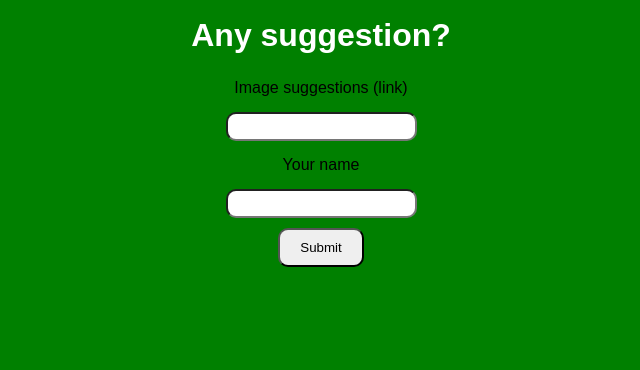
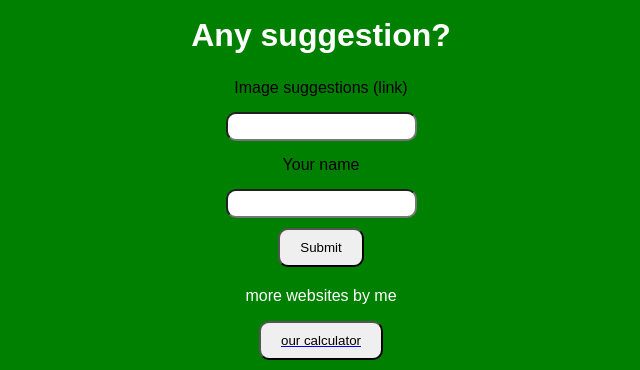
Before and after one commit to sid382919/web, a plain HTML site: page index.html in a window 1280 px wide. Shown: the part 734-1104 px from the top of the page, without its empty margins (319-959 px from the left). Before the commit the page ends 1021 px from the top, so only its background shows below. Drawn offline with Linux system fonts and the light colour scheme.

Commit message:
index.html

```diff
--- a/index.html
+++ b/index.html
@@ -148,7 +148,9 @@
       document.getElementById("input_result").textContent = `Thank you for the suggestion, ${name}!`;
     };
   </script>
+  <p>more websites by me</p>
+  <a href = "https://sigmasid-calculator.netlify.app/">
+    <button>our calculator</button>
+  </a>
       </body>
 </html>
-
-</html>
```
